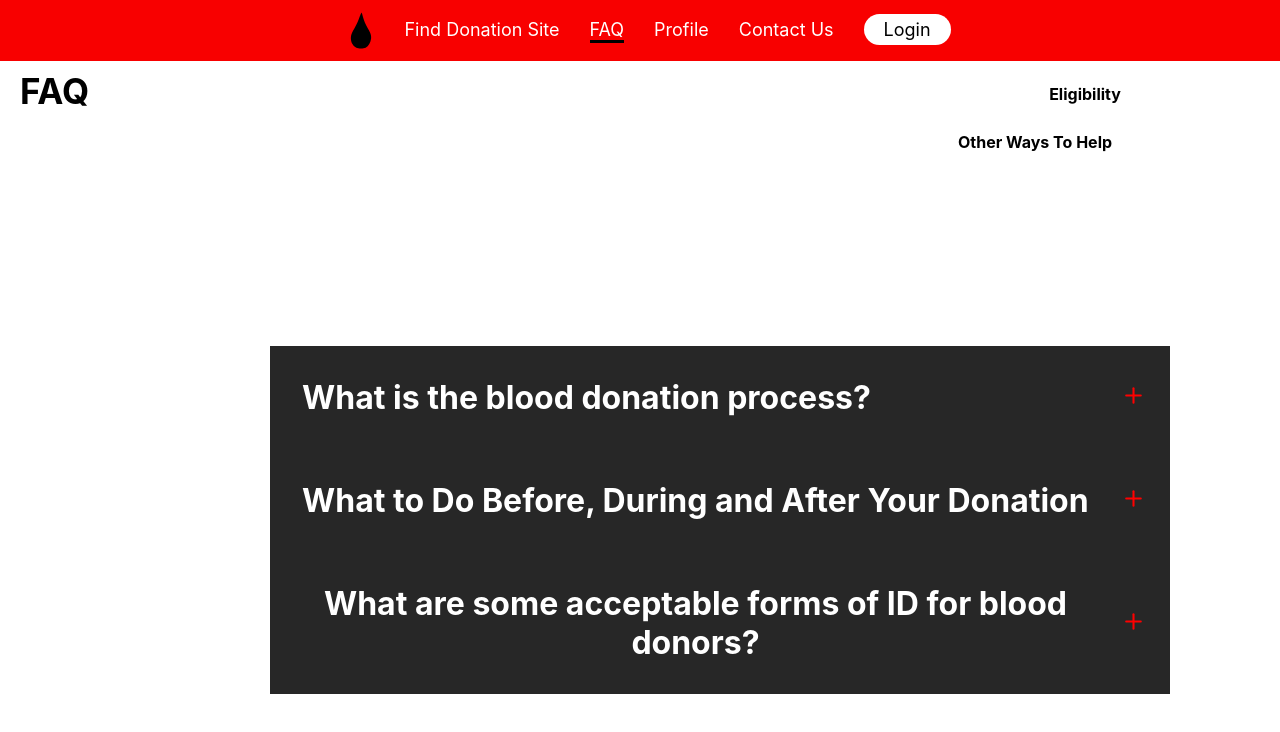
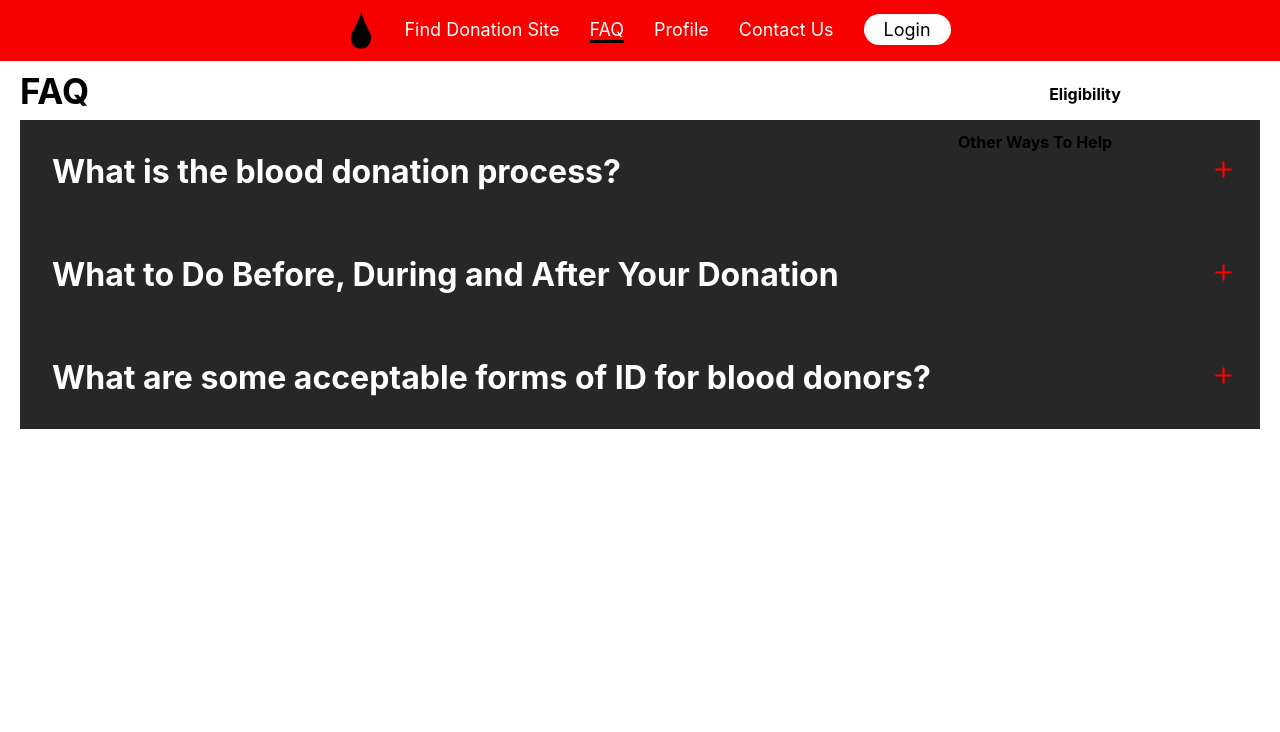
Before and after one commit to software-students-spring2022/final-project-blooddonation, a React (Create React App) app in the folder front-end/: page /FAQ in a window 1280 px wide. Shown: the top 732 px of the page. Built offline with nearby package versions, Linux system fonts and the light colour scheme.

Commit message:
Fixed accordion style

```diff
--- a/front-end/src/components/FAQAccordion.js
+++ b/front-end/src/components/FAQAccordion.js
@@ -6,14 +6,13 @@ import { FiPlus, FiMinus } from 'react-icons/fi';
 import {Link} from 'react-router-dom'
 
 const AccordionSection = styled.div`
-  display: flex;
-  flex-direction: column;
+  flex: 0 0 100%;
+  max-width: 100%;
   align-items: center;
   justify-content: center;
   height: 100vh;
-  width: 900px;
-  margin-left: 250px;
-  margin-top: 200px
+  margin-left: 0px;
+  margin-top: 50px
   position: absolute;
 `;
 
```
